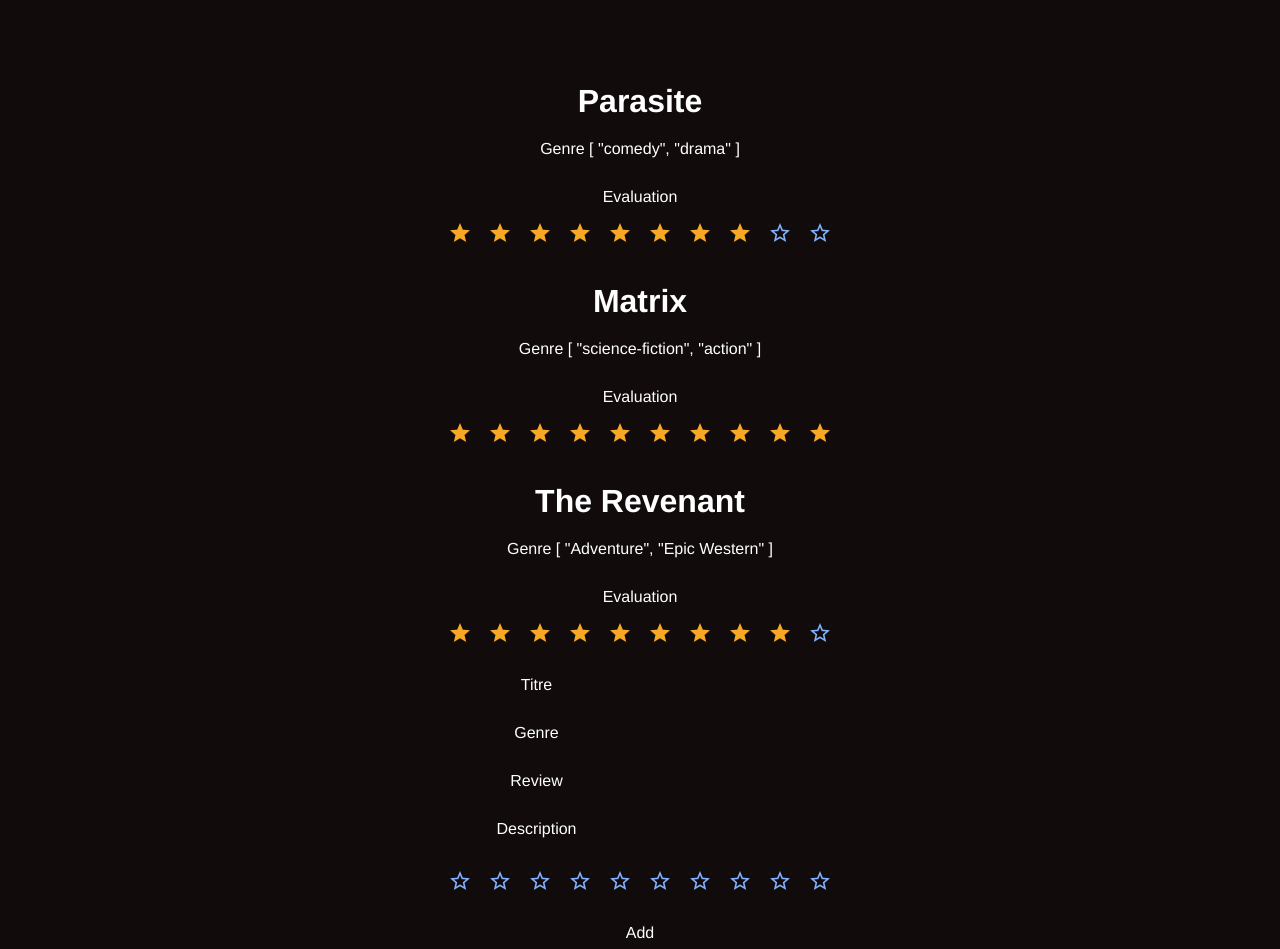
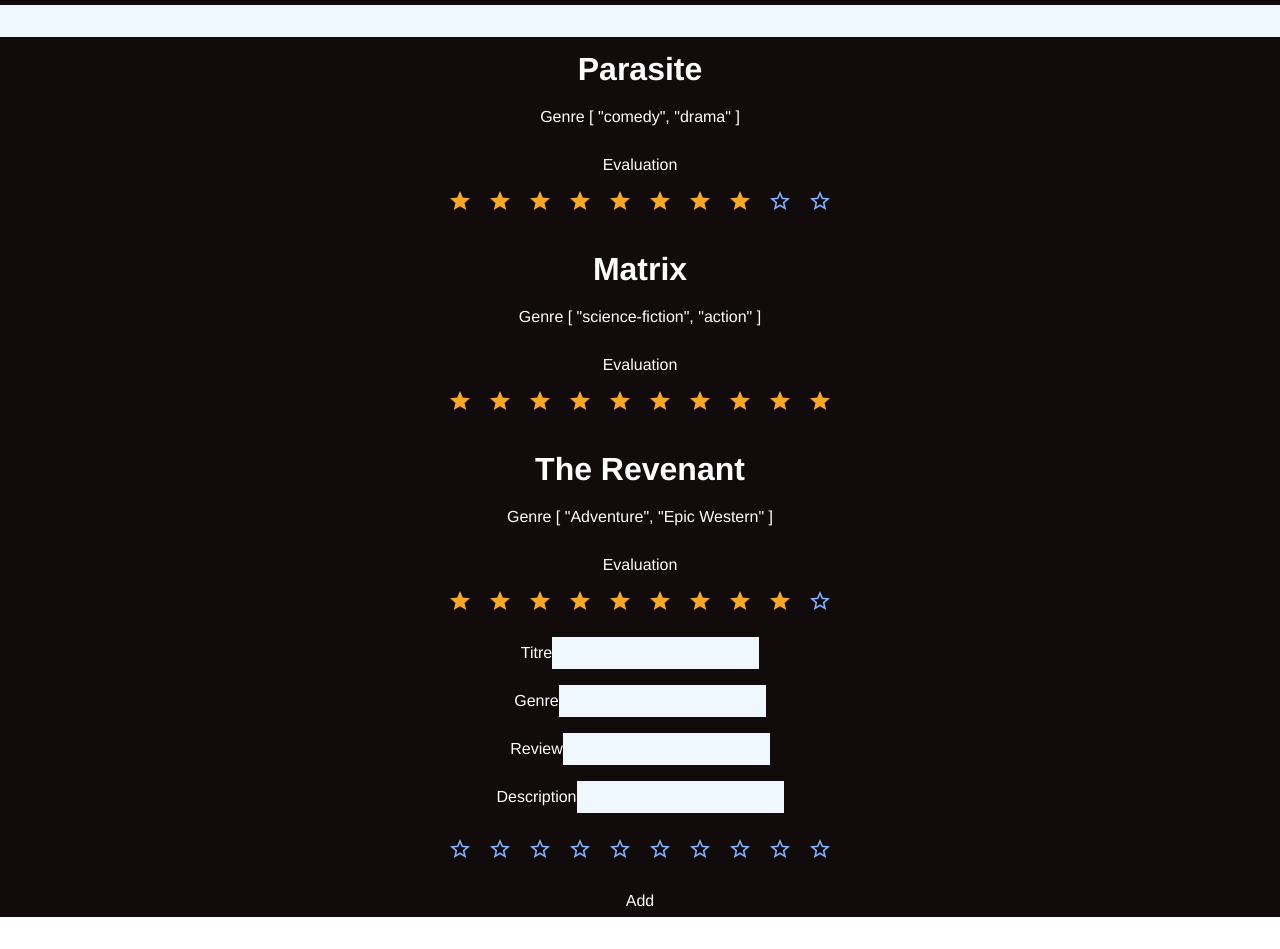
Before and after one commit to wissemchaehd/vueflix, a Vue app in the folder vueflix/: page / in a window 1280 px wide. Shown: the part 199-1148 px from the top of the page. After the commit the page ends 1116 px from the top, so only its background shows below. Built offline with nearby package versions, Linux system fonts and the light colour scheme.

Commit message:
technique bus

```diff
--- a/vueflix/src/App.vue
+++ b/vueflix/src/App.vue
@@ -4,7 +4,7 @@
           <v-app>
           <H1>Bienvenue sur Votre VueFlix !</H1>
             <p> Nombre de films {{moviesLength}}</p>
-            <label for="filtrer"> Filtrer par Genre</label><br>
+            <label for="filtrer"> Filtrer par Genre</label>
             <select v-model="selected" id="filtrer">
               <option value="comedy">Adventure</option>
               <option value="drama">Drama</option>
@@ -17,7 +17,8 @@
 
           <Movie v-for="movie in filtermovies" :key="movie.id" :movie ="movie"/>
 <!--            <MovieCreation :addnewmovies = "addmovie"/>-->
-            <MovieCreation  @addnewmovies="setMessage" />
+<!--            <MovieCreation  @addnewmovies="setMessage" />-->
+            <MovieCreation></MovieCreation>
 
 
 
@@ -30,6 +31,7 @@
       <script>
         import Movie from "./components/Movie";
         import MovieCreation from "./components/MovieCreation";
+        import {EventBus} from './event-bus';
         export default {
 
           name: 'App',
@@ -42,7 +44,7 @@
             return {
               title: "Bienvenue sur VueFlix ",
               selected: "",
-              newmovie :
+              newmovie:
                   {
                     title: "",
                     genres: [],
@@ -73,7 +75,7 @@
                   title: "The Revenant",
                   genres: ["Adventure", "Epic Western"],
                   rating: 9,
-                  review: "simply one of the most impressive performances ever seen in the cinema.DiCaprio is stratospheric, unreal One is struck by the force of the scenes, by their harshness. We are literally living this film, this extraordinary human adventure" ,
+                  review: "simply one of the most impressive performances ever seen in the cinema.DiCaprio is stratospheric, unreal One is struck by the force of the scenes, by their harshness. We are literally living this film, this extraordinary human adventure",
 
                   description: "During an expedition to a deeply wild America, legendary trapper Hugh Glass is brutally attacked by a bear and left for dead by members of his own team. In his quest for survival, Glass endures unimaginable suffering as well as the betrayal of his trusted man, John Fitzgerald. Guided by the will and love of his family, Glass must face a brutal winter in an inexorable struggle to survive and find redemption."
                 },
@@ -82,28 +84,34 @@
             }
 
           },
-          // methods:{
-          //   addmovie(newmovie) {
-          //     this.movies.push({
-          //       id : this.movies.length + 1,
-          //       title: newmovie.title,
-          //       genres: newmovie.genres,
-          //       rating: newmovie.rating,
-          //       review: newmovie.review,
-          //       description: newmovie.description
-          //     });
+          methods: {
+            addmovie(newmovie) {
+              this.movies.push({
+                id: this.movies.length + 1,
+                title: newmovie.title,
+                genres: newmovie.genres,
+                rating: newmovie.rating,
+                review: newmovie.review,
+                description: newmovie.description
+              });
               //
               // }
               // },
-          methods: {
-            setMessage(payload) {
-              this.newmovie = payload
-              this.movies.push(this.newmovie);
-            }
+              // methods: {
+              //   setMessage(payload) {
+              //     this.newmovie = payload
+              //     this.movies.push(this.newmovie);
+              //   }
+              //
+            },
+          },
+            mounted() {
+              EventBus.$on('add-emit', (payload) => {
+                this.addmovie(payload)
+              });
+            },
 
-          },
             computed: {
-
               filtermovies: function () {
                 if (this.selected == "") {
                   return this.movies;
@@ -138,4 +146,11 @@
   background : darken(#db0e20, 20%)
   };
 
+#app input{
+  background-color: aliceblue;
+}
+#app select{
+  background-color: aliceblue;
+}
+
 </style>
--- a/vueflix/src/components/Movie.vue
+++ b/vueflix/src/components/Movie.vue
@@ -3,7 +3,7 @@
     <h1>{{movie.title }}</h1>
     <p>Genre {{movie.genres}}</p>
     <p>Evaluation
-    <v-rating   v-model="movie.rating" length="10" color="yellow darken-3" ></v-rating>
+    <v-rating v-model="movie.rating" length="10" color="yellow darken-3" ></v-rating>
     </p>
 </div>
 </template>
--- a/vueflix/src/components/MovieCreation.vue
+++ b/vueflix/src/components/MovieCreation.vue
@@ -4,7 +4,7 @@
   <div id="MovieCreation">
 
 
-<form>
+
   <p>
     <label for="name">Titre</label>
     <input
@@ -51,14 +51,15 @@
 
 
 <!--    <button class= "button" type="submit" @click="add()">Add</button>-->
-    <button type="button" @click="emitCustomEvent()">Add</button>
+<!--    <button type="button" @click="emitCustomEvent()">Add</button>-->
+    <button type="button" @click="emitAddEvent">Add</button>
 
-</form>
   </div>
 
 </template>
 
 <script>
+import { EventBus } from '@/event-bus';
 export default {
   name: "MovieCreation",
 
@@ -78,13 +79,18 @@
   //   addnewmovies: Function,
   // },
   methods: {
+   // --technique avec props --
     // add() {
     //   this.addnewmovies(this.newmovie)
-      emitCustomEvent()
-      {
-        this.$emit("addnewmovies", this.newmovie)
-
-      }
+    // technique parent enfant --
+    //   emitCustomEvent()
+    //   {
+    //     this.$emit("addnewmovies", this.newmovie)
+    //
+    //   }
+    emitAddEvent() {
+      EventBus.$emit("add-emit", this.newmovie);
+    },
   },
 
 }
--- /dev/null
+++ b/vueflix/src/event-bus.js
@@ -0,0 +1,2 @@
+import Vue from 'vue';
+export const EventBus = new Vue();
```
Lines whose indentation alone changed are shown as unchanged.
